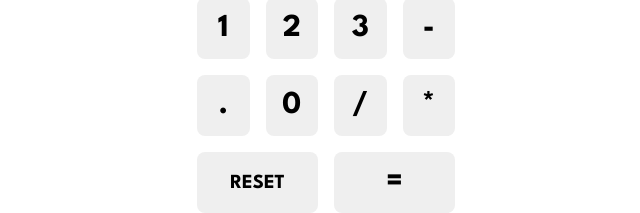
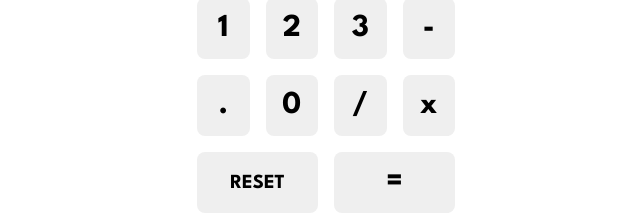
Before and after one commit to cychitivav/calculator, a React (Create React App) app: page / in a window 1280 px wide. Shown: the part 485-698 px from the top of the page, without its empty margins (314-954 px from the left). Built offline with nearby package versions, Linux system fonts and the light colour scheme.

Commit message:
Replace multiplication symbol in Keyboard component

```diff
--- a/src/components/Keyboard.js
+++ b/src/components/Keyboard.js
@@ -20,7 +20,7 @@ function Keyboard() {
 		".",
 		"0",
 		"/",
-		"*",
+		"x",
 		"RESET",
 		"=",
 	];
--- a/src/contexts/ComputationContext.js
+++ b/src/contexts/ComputationContext.js
@@ -20,7 +20,7 @@ export function ComputationProvider({ children }) {
 				break;
 			case "=":
 				try {
-					setExpression(evaluate(expression));
+					setExpression(evaluate(expression.replace("x", "*")));
 				} catch {
 					setExpression("Syntax Error");
 				}
```
